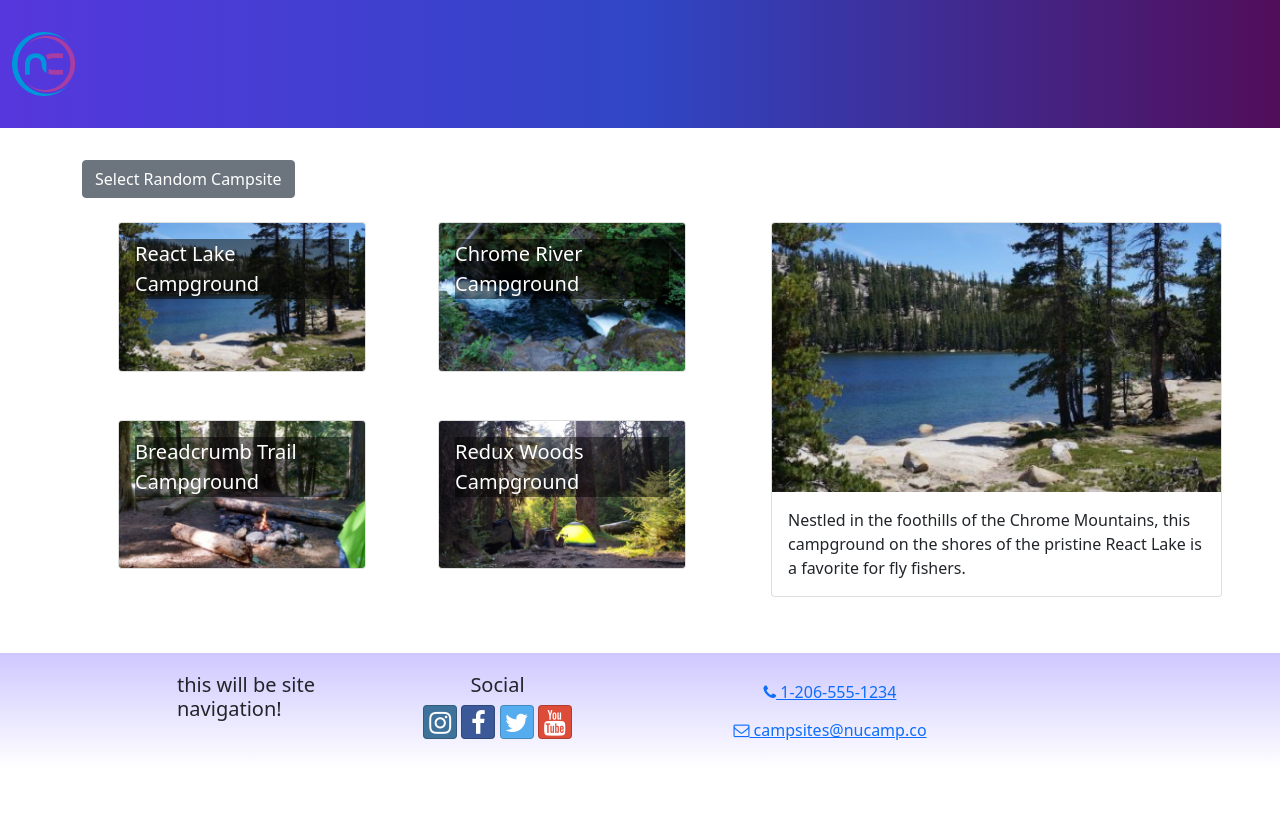
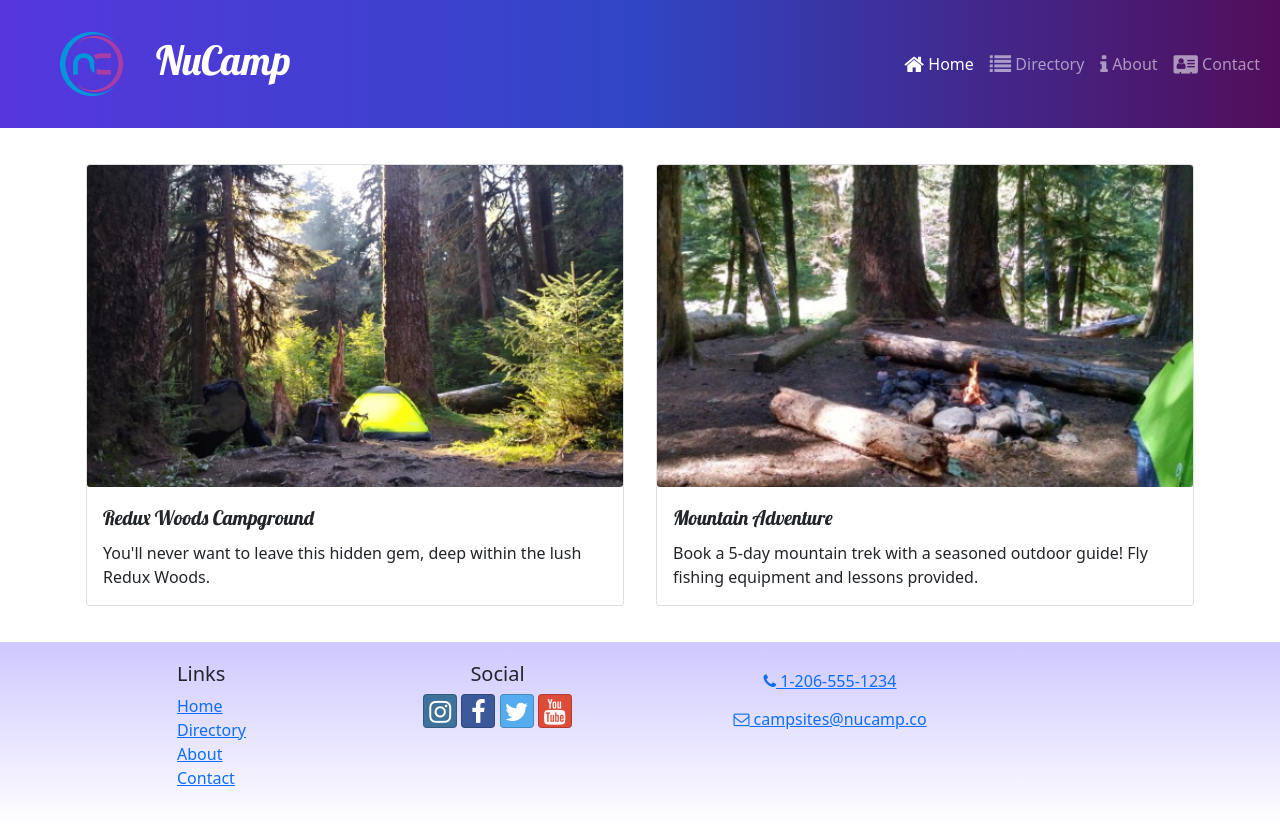
Before and after one commit to samcurr/nucampsite, a React (Create React App) app: page / in a window 1280 px wide. Before the commit the page ends 800 px from the top, so only its background shows below. Built offline with nearby package versions, Linux system fonts and the light colour scheme.

Commit message:
HomePage Display

```diff
--- a/src/App.js
+++ b/src/App.js
@@ -1,3 +1,6 @@
+import { Routes, Route } from 'react-router-dom';
+import ContactPage from './pages/ContactPage';
+import HomePage from './pages/HomePage';
 import Header from './components/Header';
 import Footer from './components/Footer';
 import CampsitesDirectoryPage from './pages/CampsitesDirectoryPage';
@@ -7,7 +10,11 @@
     return (
         <div className='App'>
             <Header />
-            <CampsitesDirectoryPage />
+            <Routes>
+                <Route path='/' element={<HomePage />} />
+                <Route path='contact' element={<ContactPage/>} />
+                <Route path='directory' element={<CampsitesDirectoryPage />} />
+            </Routes>
             <Footer />
         </div>
     );
--- a/src/components/Footer.js
+++ b/src/components/Footer.js
@@ -1,4 +1,5 @@
 import { Container, Row, Col } from 'reactstrap';
+import { Link } from 'react-router-dom';
 
 const Footer = () => {
     return (
@@ -6,7 +7,21 @@
             <Container>
                 <Row>
                     <Col xs={{ size:4, offset:1 }} sm='2'>
-                        <h5>this will be site navigation!</h5>
+                        <h5>Links</h5>
+                        <ul className='list-unstyled'>
+                            <li>
+                                <Link to='/'>Home</Link>
+                            </li>
+                            <li>
+                                <Link to='/directory'>Directory</Link>
+                            </li>
+                            <li>
+                                <Link to='/about'>About</Link>
+                            </li>
+                            <li>
+                                <Link to='/contact'>Contact</Link>
+                            </li>
+                        </ul>
                     </Col>
                     <Col xs='6' sm='3' className='text-center'>
                         <h5>Social</h5>
--- a/src/components/Header.js
+++ b/src/components/Header.js
@@ -1,12 +1,46 @@
-import { Navbar, NavbarBrand } from "reactstrap";
+import { useState } from 'react';
+import { Navbar, NavbarBrand, Collapse, NavbarToggler, Nav, NavItem } from "reactstrap";
+import { NavLink } from 'react-router-dom';
 import NucampLogo from '../app/assets/img/logo.png';
 
 const Header = () => {
+    const [menuOpen, setMenuOpen] = useState(false);
+
     return (
         <Navbar dark color='primary' sticky='top' expand='md'>
-            <NavbarBrand href='/'>
-                <img src={NucampLogo} alt='nucamp logo' />
+            <NavbarBrand className='ms-5' href='/'>
+                <img src={NucampLogo} alt='nucamp logo' className='float-start' />
+                <h1 className='mt-1'>NuCamp</h1>
             </NavbarBrand>
+
+            <NavbarToggler onClick={() => setMenuOpen(!menuOpen)} />
+            <Collapse isOpen={menuOpen} navbar>
+                <Nav className='ms-auto' navbar>
+                    <NavItem>
+                        <NavLink className='nav-link' to='/'>
+                            <i className='fa fa-home fa-lg' /> Home
+                        </NavLink>
+                    </NavItem>
+
+                    <NavItem>
+                        <NavLink className='nav-link' to='/directory'>
+                            <i className='fa fa-list fa-lg' /> Directory
+                        </NavLink>
+                    </NavItem>
+
+                    <NavItem>
+                        <NavLink className='nav-link' to='/about'>
+                            <i className='fa fa-info fa-lg' /> About
+                        </NavLink>
+                    </NavItem>
+
+                    <NavItem>
+                        <NavLink className='nav-link' to='/contact'>
+                            <i className='fa fa-address-card fa-lg' /> Contact
+                        </NavLink>
+                    </NavItem>
+                </Nav>
+            </Collapse>
         </Navbar>
     );
 }
--- a/src/features/campsites/CampsitesList.js
+++ b/src/features/campsites/CampsitesList.js
@@ -2,14 +2,14 @@
 import CampsiteCard from "./CampsiteCard";
 import { selectAllCampsites } from './campsitesSlice';
 
-const CampsitesList = () => {
+const CampsitesList = ({ setCampsiteId }) => {
     const campsites = selectAllCampsites();
 
     return (
         <Row className="ms-auto">
             {campsites.map((campsite) => {
                 return (
-                    <Col md="5" className="m-4" key={campsite.id} >
+                    <Col md="5" className="m-4" key={campsite.id} onClick={() => setCampsiteId(campsite.id)}>
                         <CampsiteCard campsite={campsite} />
                     </Col>
                 );
--- a/src/features/campsites/campsitesSlice.js
+++ b/src/features/campsites/campsitesSlice.js
@@ -4,6 +4,14 @@
     return CAMPSITES;
 };
 
-export const selectRandomCampsite = () => {
-    return CAMPSITES[Math.floor(CAMPSITES.length * Math.random())];
+// export const selectRandomCampsite = () => {
+//     return CAMPSITES[Math.floor(CAMPSITES.length * Math.random())];
+// };
+
+export const selectCampsiteById = (id) => {
+    return CAMPSITES.find((campsite) => campsite.id === id);
 };
+
+export const selectFeaturedCampsite = () => {
+    return CAMPSITES.find((campsite) => campsite.featured);
+};
--- /dev/null
+++ b/src/features/display/DisplayCard.js
@@ -0,0 +1,16 @@
+import { Card, CardImg, CardText, CardBody, CardTitle } from 'reactstrap';
+
+const DisplayCard = ({ item }) => {
+    const { image, name, description } = item;
+    return (
+        <Card>
+            <CardImg src={image} alt={name} />
+            <CardBody>
+                <CardTitle>{name}</CardTitle>
+                <CardText>{description}</CardText>
+            </CardBody>
+        </Card>
+    );
+};
+
+export default DisplayCard;
--- /dev/null
+++ b/src/features/display/DisplayList.js
@@ -0,0 +1,22 @@
+import { Col, Row } from 'reactstrap';
+import DisplayCard from './DisplayCard';
+import { selectFeaturedCampsite } from '../campsites/campsitesSlice';
+import { selectFeaturedPromotion } from '../promotions/promotionsSlice';
+
+const DisplayList = () => {
+    const items = [selectFeaturedCampsite(), selectFeaturedPromotion()];
+
+    return (
+        <Row>
+            {items.map((item, idx) => {
+                return (
+                    <Col md className='m-1' key={idx}>
+                        <DisplayCard item={item} />
+                    </Col>
+                );
+            })}
+        </Row>
+    );
+};
+
+export default DisplayList;
--- /dev/null
+++ b/src/features/promotions/promotionsSlice.js
@@ -0,0 +1,5 @@
+import { PROMOTIONS } from '../../app/shared/PROMOTIONS';
+
+export const selectFeaturedPromotion = () => {
+    return PROMOTIONS.find((promotion) => promotion.featured);
+};
--- a/src/index.js
+++ b/src/index.js
@@ -1,5 +1,6 @@
 import React from 'react';
 import { createRoot } from 'react-dom/client';
+import { BroswerRouter, BrowserRouter } from 'react-router-dom';
 import { Provider } from 'react-redux';
 import { store } from './app/store';
 import App from './App';
@@ -16,7 +17,9 @@
 root.render(
   <React.StrictMode>
     <Provider store={store}>
+      <BrowserRouter>
       <App />
+      </BrowserRouter>
     </Provider>
   </React.StrictMode>
 );
--- a/src/pages/CampsitesDirectoryPage.js
+++ b/src/pages/CampsitesDirectoryPage.js
@@ -1,24 +1,18 @@
-import { Container, Row, Col, Button } from 'reactstrap';
+import { useState } from 'react';
+import { Container, Row, Col } from 'reactstrap';
 import CampsiteDetail from '../features/campsites/CampsiteDetail';
 import CampsitesList from '../features/campsites/CampsitesList';
-import { selectRandomCampsite } from '../features/campsites/campsitesSlice';
+import { selectCampsiteById } from '../features/campsites/campsitesSlice';
 
 const CampsitesDirectoryPage = () => {
-    let selectedCampsite = selectRandomCampsite();
-
-    const toggleCampsite = () => {
-        selectedCampsite = selectRandomCampsite();
-        console.log(selectedCampsite);
-    };
+    const [campsiteId, setCampsiteId, toggleCampsite] = useState(0);
+    const selectedCampsite = selectCampsiteById(campsiteId);
 
     return (
         <Container>
-            <Button onClick={() => toggleCampsite()}>
-                Select Random Campsite
-            </Button>
             <Row>
                 <Col sm='5' md='7'>
-                    <CampsitesList />
+                    <CampsitesList setCampsiteId={setCampsiteId} />
                 </Col>
                 <Col sm='7' md='5'>
                     <CampsiteDetail campsite={selectedCampsite} />
--- /dev/null
+++ b/src/pages/ContactPage.js
@@ -0,0 +1,5 @@
+const ContactPage = () => {
+    return <div>ContactPage</div>;
+};
+
+export default ContactPage;
--- /dev/null
+++ b/src/pages/HomePage.js
@@ -0,0 +1,12 @@
+import { Container } from 'reactstrap';
+import DisplayList from '../features/display/DisplayList';
+
+const HomePage = () => {
+    return (
+        <Container>
+            <DisplayList />
+        </Container>
+    );
+};
+
+export default HomePage;
```
